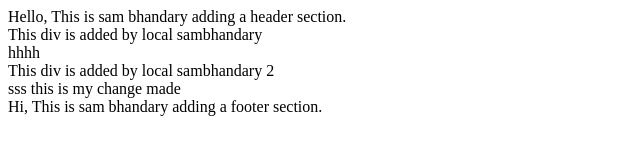
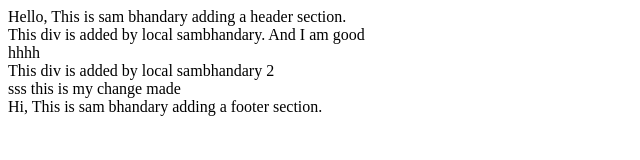
Before and after one commit to GhanuBhandary/sample, a plain HTML site: page index.html in a window 1280 px wide. Shown: the full height of the page, 0-640 px from the left. Drawn offline with Linux system fonts and the light colour scheme.

Commit message:
Update index.html
updating index.html

```diff
--- a/index.html
+++ b/index.html
@@ -9,7 +9,7 @@ Hello, This is sam bhandary adding a header section.
 </header>
 
 <div id="sambhandary">
-This div is added by local sambhandary
+This div is added by local sambhandary. And I am good
 </div>
 hhhh
 <div id="sambhandary2">
```
